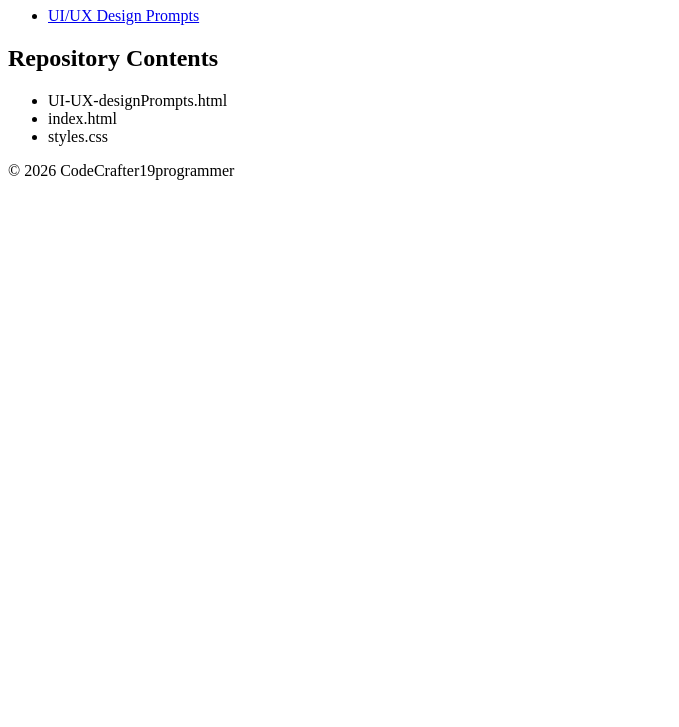
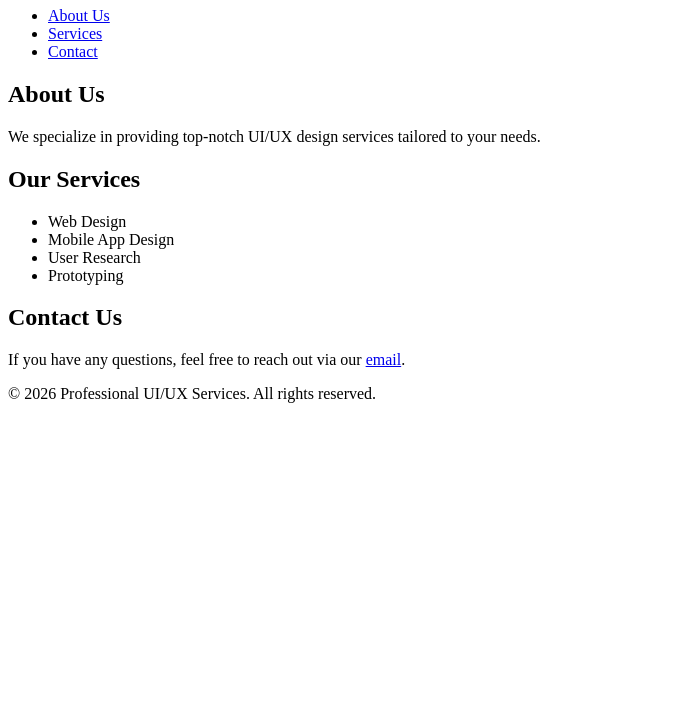
Before and after one commit to CodeCrafter19programmer/Ai_prompts, a plain HTML site: page index.html in a window 1280 px wide. Shown: the part 73-800 px from the top of the page, without its empty margins (0-679 px from the left). Drawn offline with Linux system fonts and the light colour scheme.

Commit message:
Update index.html with a professional landing page design.

```diff
--- a/index.html
+++ b/index.html
@@ -8,26 +8,36 @@
 </head>
 <body>
     <header>
-        <h1>Welcome to Ai Prompts</h1>
+        <h1>Welcome to Our Professional UI/UX Services</h1>
         <nav>
             <ul>
-                <li><a href="UI-UX-designPrompts.html">UI/UX Design Prompts</a></li>
+                <li><a href="#about">About Us</a></li>
+                <li><a href="#services">Services</a></li>
+                <li><a href="#contact">Contact</a></li>
             </ul>
         </nav>
     </header>
     <main>
-        <section>
-            <h2>Repository Contents</h2>
+        <section id="about">
+            <h2>About Us</h2>
+            <p>We specialize in providing top-notch UI/UX design services tailored to your needs.</p>
+        </section>
+        <section id="services">
+            <h2>Our Services</h2>
             <ul>
-                <li>UI-UX-designPrompts.html</li>
-                <li>index.html</li>
-                <li>styles.css</li>
-                <!-- Additional items can be listed here -->
+                <li>Web Design</li>
+                <li>Mobile App Design</li>
+                <li>User Research</li>
+                <li>Prototyping</li>
             </ul>
+        </section>
+        <section id="contact">
+            <h2>Contact Us</h2>
+            <p>If you have any questions, feel free to reach out via our <a href="mailto:contact@yourdomain.com">email</a>.</p>
         </section>
     </main>
     <footer>
-        <p>&copy; 2026 CodeCrafter19programmer</p>
+        <p>&copy; 2026 Professional UI/UX Services. All rights reserved.</p>
     </footer>
 </body>
 </html>
```
